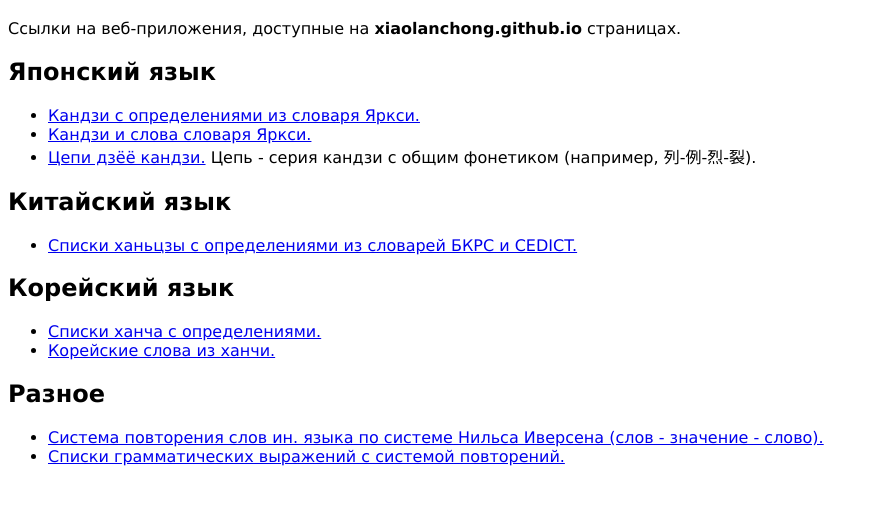
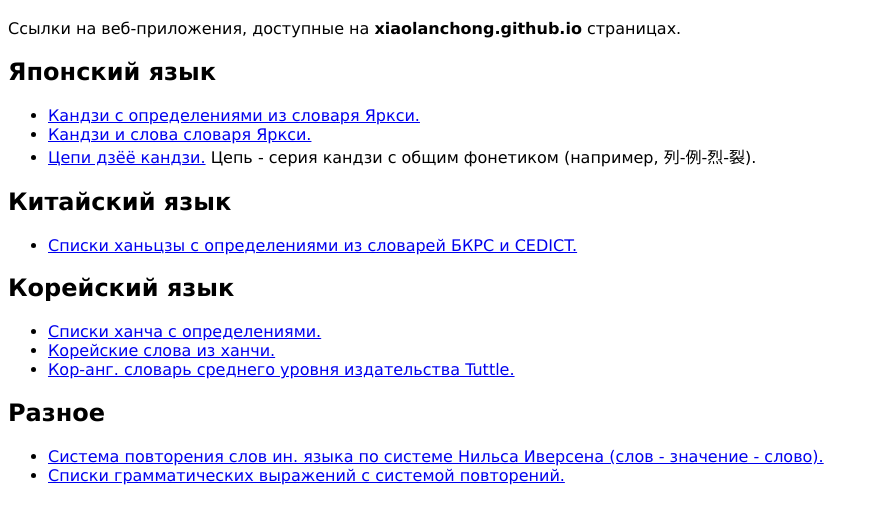
Before and after one commit to xiaolanchong/xiaolanchong.github.io, a plain HTML site: page index.html in a window 1280 px wide. Shown: the part 62-586 px from the top of the page, without its empty margins (0-879 px from the left). Drawn offline with Linux system fonts and the light colour scheme.

Commit message:
Added Tuttle dictionary

```diff
--- a/index.html
+++ b/index.html
@@ -35,6 +35,7 @@
             <ul>
                 <li><a href="https://xiaolanchong.github.io/hanja_dashboard/">Списки ханча с определениями.</a></li>
                 <li><a href="https://xiaolanchong.github.io/korean_words_by_hanja/">Корейские слова из ханчи.</a></li>
+                <li><a href="https://xiaolanchong.github.io/tuttle-korean/">Кор-анг. словарь среднего уровня издательства Tuttle.</a></li>
             </ul>
         </section>
 
```
